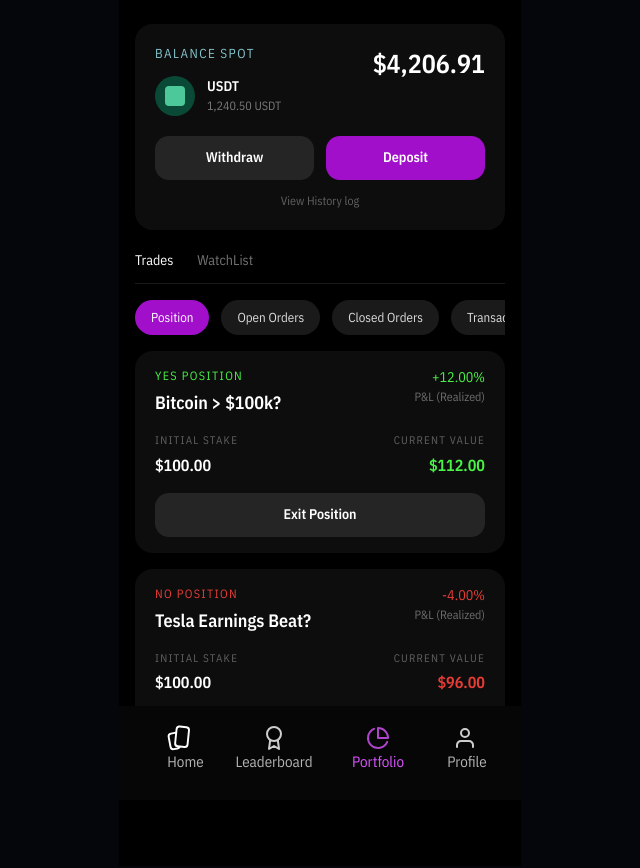
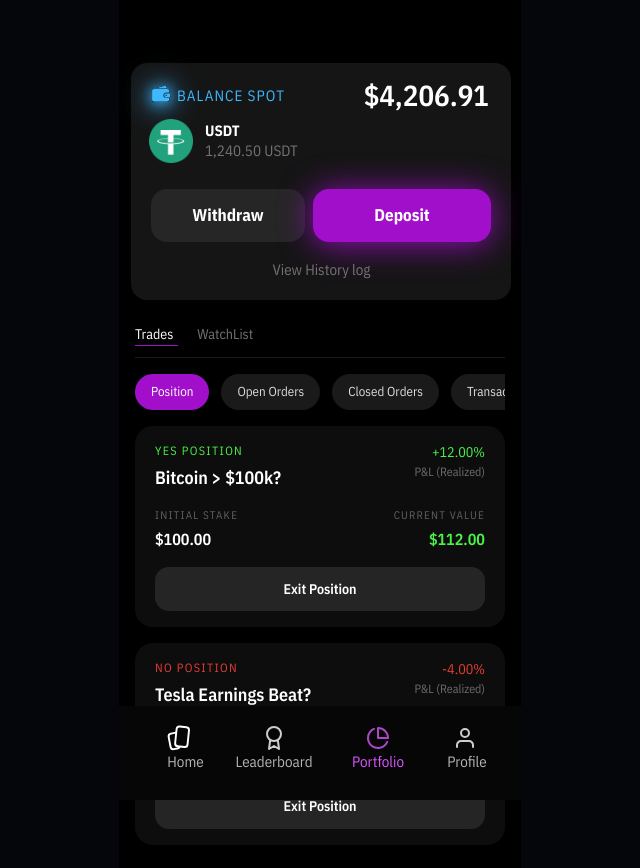
Before and after one commit to mightyeagle329/frontend, a Next.js app: page /portfolio in a window 1280 px wide. Shown: the top 868 px of the page, without its empty margins (320-960 px from the left). Built offline with nearby package versions, Linux system fonts and the light colour scheme.

Commit message:
complete portfolio page

```diff
--- a/src/app/portfolio/page.tsx
+++ b/src/app/portfolio/page.tsx
@@ -1,7 +1,8 @@
 "use client";
 
 import { BottomNav } from "@/components/BottomNav";
-import { useState } from "react";
+import Image from "next/image";
+import { useEffect, useRef, useState } from "react";
 
 export default function PortfolioPage() {
   const [topTab, setTopTab] = useState<"trades" | "watchlist">("trades");
@@ -9,61 +10,129 @@
     "position" | "open" | "closed" | "transactions"
   >("position");
 
+  const tabsWrapRef = useRef<HTMLDivElement | null>(null);
+  const tabRefs = useRef<Record<"trades" | "watchlist", HTMLButtonElement | null>>({
+    trades: null,
+    watchlist: null,
+  });
+  const [indicator, setIndicator] = useState<{ left: number; width: number }>(
+    { left: 0, width: 44 },
+  );
+
+  useEffect(() => {
+    const wrap = tabsWrapRef.current;
+    const btn = tabRefs.current[topTab];
+    if (!wrap || !btn) return;
+    const wrapRect = wrap.getBoundingClientRect();
+    const btnRect = btn.getBoundingClientRect();
+    setIndicator({
+      left: btnRect.left - wrapRect.left,
+      width: btnRect.width,
+    });
+
+    const onResize = () => {
+      const w = tabsWrapRef.current;
+      const b = tabRefs.current[topTab];
+      if (!w || !b) return;
+      const wr = w.getBoundingClientRect();
+      const br = b.getBoundingClientRect();
+      setIndicator({ left: br.left - wr.left, width: br.width });
+    };
+    window.addEventListener("resize", onResize);
+    return () => window.removeEventListener("resize", onResize);
+  }, [topTab]);
+
   return (
     <div
       className="relative mx-auto min-h-dvh w-full max-w-[402px] overflow-hidden bg-black pb-24 text-white"
     >
-      {/* Header card */}
-      <div className="px-4 pt-6">
-        <div className="rounded-[18px] bg-white/5 px-5 py-5">
-          <div className="flex items-start justify-between">
-            <div>
-              <div className="font-ibm text-[13px] tracking-[0.11em] text-cyan-200/80">
-                BALANCE SPOT
-              </div>
-              <div className="mt-3 flex items-center gap-3">
-                <div className="grid h-10 w-10 place-items-center rounded-full bg-emerald-400/30">
-                  <div className="h-5 w-5 rounded bg-emerald-300/80" />
-                </div>
-                <div>
-                  <div className="font-ibm text-[14px] font-semibold">USDT</div>
-                  <div className="font-ibm text-[12px] text-white/45">
-                    1,240.50 USDT
-                  </div>
-                </div>
+      {/* Header card (pixel-based) */}
+      <div className="relative h-[320px]">
+        {/* Rectangle: 380x237 @ (12,63) */}
+        <div className="absolute left-[12px] top-[63px] h-[237px] w-[380px] rounded-[16px] bg-[#151515]" />
+
+        {/* balance icon (match HomeHeader visual scale) */}
+        <div
+          className="absolute left-[32px] top-[86px]"
+          style={{ filter: "drop-shadow(0px 1px 13.6px #3EB8FF)" }}
+        >
+          <div className="relative h-[18px] w-[21px] overflow-visible text-[#3EB8FF]">
+            <Image
+              src="/icons/balance.svg"
+              alt=""
+              fill
+              className="object-contain origin-center scale-[2.5]"
+            />
           </div>
         </div>
 
-            <div className="font-ibm text-[26px] font-semibold">$4,206.91</div>
+        {/* BALANCE SPOT text @ (58,86) */}
+        <div className="absolute left-[58px] top-[86px] h-[20px] w-[107px] whitespace-nowrap font-ibm text-[15px] font-normal leading-[20px] tracking-[0.07em] text-[#3EB8FF]">
+          BALANCE SPOT
         </div>
 
-          <div className="mt-5 flex gap-3">
+        {/* Amount @ (244,81) */}
+        <div className="absolute left-[244px] top-[81px] h-[38px] w-[126px] text-right font-ibm text-[29px] font-semibold leading-[29px]">
+          $4,206.91
+        </div>
+
+        {/* usdt.png: 44x44 @ (30,119) */}
+        <div className="absolute left-[30px] top-[119px] h-[44px] w-[44px]">
+          <Image
+            src="/icons/usdt.png"
+            alt=""
+            width={44}
+            height={44}
+            className="h-full w-full object-contain"
+          />
+        </div>
+
+        {/* USDT label @ (86,121) */}
+        <div className="absolute left-[86px] top-[121px] h-[20px] w-[35px] font-ibm text-[15px] font-bold leading-[20px]">
+          USDT
+        </div>
+
+        {/* 1,240.50 USDT @ (86,141), opacity 0.4 */}
+        <div className="absolute left-[86px] top-[141px] h-[20px] w-[93px] font-ibm text-[15px] font-normal leading-[20px] text-white/40">
+          1,240.50 USDT
+        </div>
+
+        {/* Withdraw button: 154x53 @ (32,189) */}
         <button
           type="button"
-              className="h-[44px] flex-1 rounded-[14px] bg-white/10 font-ibm text-[14px] font-semibold"
+          className="absolute left-[32px] top-[189px] h-[53px] w-[154px] rounded-[16px] bg-[#FFFFFF12]"
         >
+          <span className="font-ibm text-[17px] font-bold leading-[20px]">
             Withdraw
+          </span>
         </button>
+
+        {/* Deposit button: 178x53 @ (194,189) */}
         <button
           type="button"
-              className="h-[44px] flex-1 rounded-[14px] bg-[#A10FCA] font-ibm text-[14px] font-semibold"
+          className="absolute left-[194px] top-[189px] h-[53px] w-[178px] rounded-[16px] bg-[#A10FCA] shadow-[0px_2px_32.8px_0px_#A10FCAEB]"
         >
+          <span className="font-ibm text-[17px] font-bold leading-[20px]">
             Deposit
+          </span>
         </button>
-          </div>
 
-          <div className="mt-3 text-center font-ibm text-[12px] text-white/35">
+        {/* View History log @ (153,260) */}
+        <div className="absolute left-[153px] top-[260px] h-[20px] w-[99px] text-center font-ibm text-[15px] font-normal leading-[20px] text-white/40">
           View History log
         </div>
       </div>
-      </div>
 
-      {/* Top tabs */}
-      <div className="mt-5 px-4">
-        <div className="flex gap-6 border-b border-white/10 pb-3">
+      {/* Top tabs (Trades / WatchList) with colored underline like Leaderboard */}
+      <div className="mt-1 px-4">
+        <div className="relative w-full border-b border-white/10 pb-3">
+          <div ref={tabsWrapRef} className="relative flex gap-6">
             <button
               type="button"
               onClick={() => setTopTab("trades")}
+              ref={(el) => {
+                tabRefs.current.trades = el;
+              }}
               className={
                 topTab === "trades"
                   ? "font-ibm text-[14px] text-white"
@@ -75,6 +144,9 @@
             <button
               type="button"
               onClick={() => setTopTab("watchlist")}
+              ref={(el) => {
+                tabRefs.current.watchlist = el;
+              }}
               className={
                 topTab === "watchlist"
                   ? "font-ibm text-[14px] text-white"
@@ -83,6 +155,13 @@
             >
               WatchList
             </button>
+
+            {/* Selected underline aligned to selected word */}
+            <div
+              className="absolute -bottom-px h-px bg-[#A10FCA] transition-[left,width] duration-300 ease-out"
+              style={{ left: indicator.left, width: indicator.width }}
+            />
+          </div>
         </div>
       </div>
 
```
Also changed, not shown: public/icons/usdt.png (added). Lines whose indentation alone changed are shown as unchanged.
